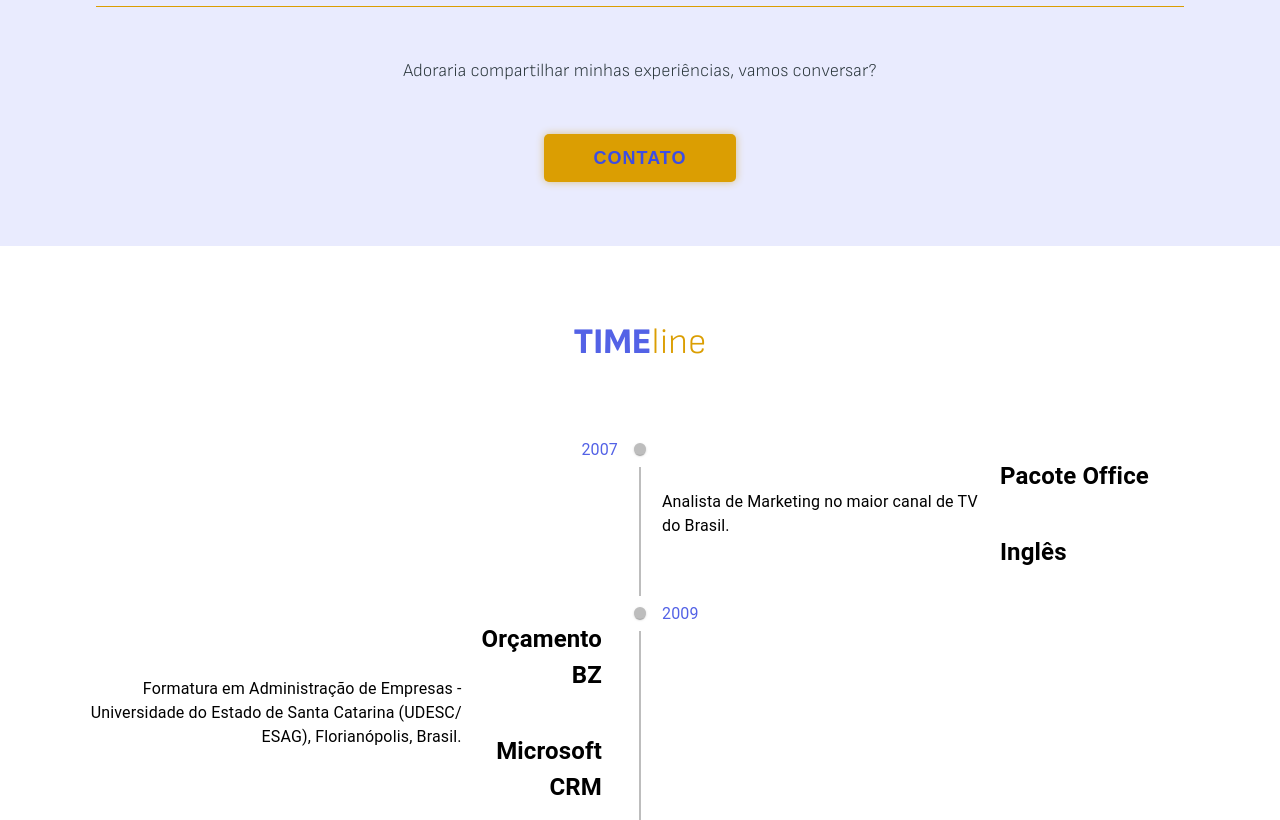
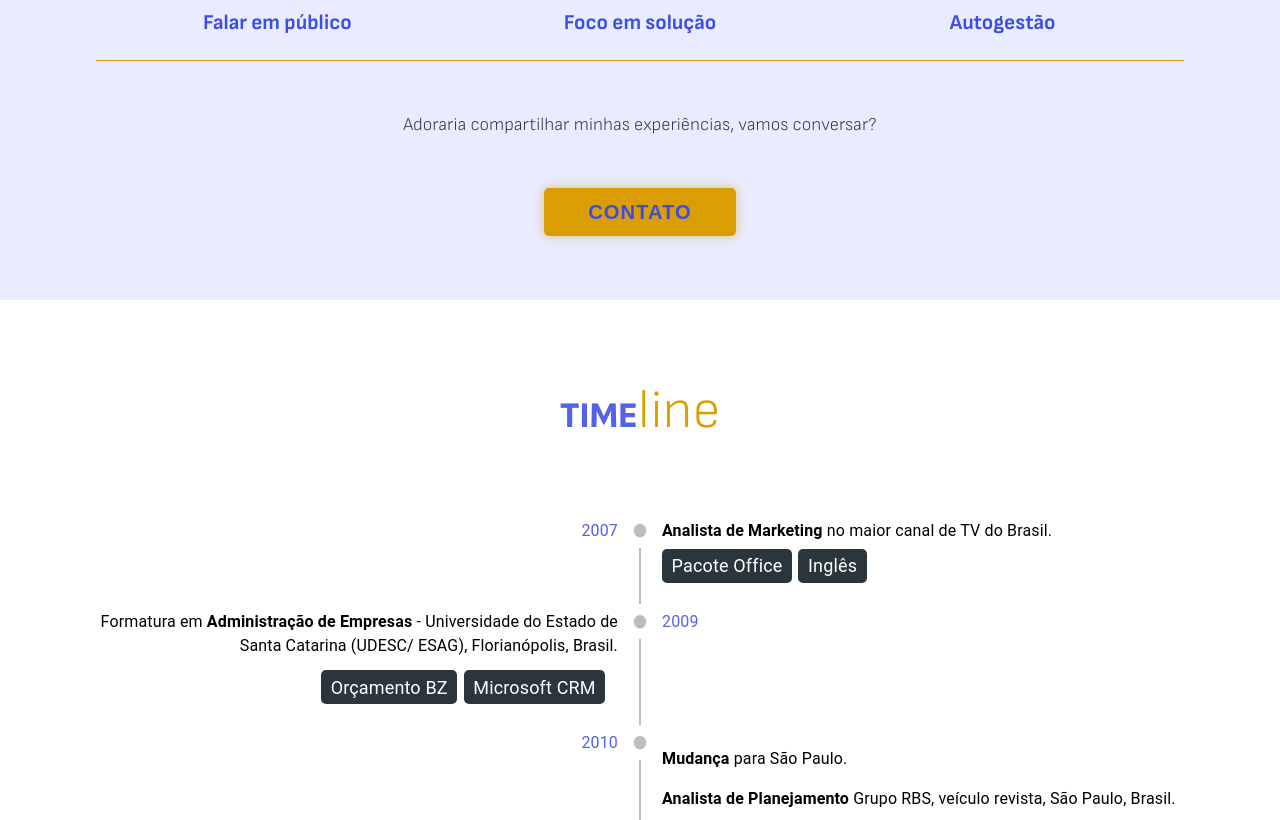
Before and after one commit to Juliana-CH/portfolio-v1, a React (Vite) app: page / in a window 1280 px wide. Shown: the part 1980-2800 px from the top of the page. Built offline with nearby package versions, Linux system fonts and the light colour scheme.

Commit message:
- Changing React version to accept MUI; - Adjusting styles at TimeLine; - Adjusting Menu margins; - Changing font-sizes from px to em.

```diff
--- a/package.json
+++ b/package.json
@@ -13,8 +13,9 @@
     "@emotion/styled": "^11.11.0",
     "@mui/lab": "^5.0.0-alpha.133",
     "@mui/styled-engine": "^5.13.2",
-    "react": "^18.2.0",
-    "react-dom": "^18.2.0",
+    "@mui/styles": "^5.13.2",
+    "react": "^17.0.2",
+    "react-dom": "^17.0.2",
     "sass": "^1.62.1"
   },
   "devDependencies": {
--- a/src/components/footer/footer.scss
+++ b/src/components/footer/footer.scss
@@ -45,9 +45,10 @@ input {
 }
 
 .footer-social {
-  font-size: var(--font-m);
+  font-size: var(--font-s);
   font-weight: 500;
   text-align: center;
+  padding-top: 1rem;
 
   & li{
     padding-right: 2rem;
--- a/src/components/menu/menu.scss
+++ b/src/components/menu/menu.scss
@@ -42,6 +42,7 @@
 
   .menu-content {
     display: flex;
+
   }
 
     .menu {
@@ -49,10 +50,15 @@
     width: 100vw;
     justify-content: center;
     text-transform: uppercase;
+    margin-left: 4rem;
 
       a {
         display: inline-block;
         color: var(--second-font-color);
+        padding-right: 3rem;
+        padding-top: .5rem;
+        text-decoration: none;
+        text-align: center;
 
         &:hover {
           box-shadow: inset 0px 4px 0px 0px var(--third-color); //Efeito do mouse no link do menu
--- a/src/main.jsx
+++ b/src/main.jsx
@@ -1,9 +1,11 @@
-import ReactDOM from "react-dom/client";
+import ReactDOM from "react-dom";
 import App from "./App/App";
 
 
-ReactDOM.createRoot(document.getElementById('root')).render(
+ReactDOM.render(<App />, document.getElementById('root')); //Suporta versão React 17.
 
-  <App />
+//ReactDOM.createRoot(document.getElementById('root')).render(
 
-);
+//  <App />
+
+//);
--- a/src/scss/_custom-properties.scss
+++ b/src/scss/_custom-properties.scss
@@ -13,12 +13,12 @@
 
     //Font-size
     --font: 'Sofia Sans';
-    --font-xs: 12px;
-    --font-s: 18px;
-    --font-m: 24px;
-    --font-l: 30px;
-    --font-xl: 36px;
-    --font-xxl: 54px;
+    --font-xs: .75em; // 12px - .75em
+    --font-s: 1.125em; // 18px - 1.125em
+    --font-m: 1.5em; // 24px - 1.5em
+    --font-l: 1.875em; // 30px - 1.875em
+    --font-xl: 2.25em; // 36px - 2.25em
+    --font-xxl: 3.375em; // 54px - 3.375em
 
     //Font-weight
     --bold: 500;
--- a/src/scss/_titles.scss
+++ b/src/scss/_titles.scss
@@ -10,10 +10,26 @@
     font-size: var(--font-xl);
 }
 
-.titles-second-word{
+.titles-second-word {
     color: var(--third-color);
     text-transform: lowercase;
     font-weight: 300;
     text-align: center;
-    font-size: var(--font-xl)
+    font-size: var(--font-m)
 }
+
+.titles-first-word-projects { //className único, em função da ordem das palavras.
+    color: var(--first-color);
+    text-transform: uppercase;
+    text-align: center;
+    font-weight: 800;
+    font-size: var(--font-m);
+}
+
+.titles-second-word-projects { //className único, em função da ordem das palavras.
+    color: var(--third-color);
+    text-transform: lowercase;
+    font-weight: 300;
+    text-align: center;
+    font-size: var(--font-l)
+}
--- a/src/views/projects/Projects.jsx
+++ b/src/views/projects/Projects.jsx
@@ -6,7 +6,7 @@ function Projects() {
         <section id="projects">
 
             <div className="title-container">
-                <h2 className="titles-second-word">Meus<span className="titles-first-word">Projetos</span></h2>
+                <h2 className="titles-second-word-projects">Meus<span className="titles-first-word-projects">Projetos</span></h2>
             </div>
 
             <div className="side-image-content">
--- a/src/views/timeline/TimeLine.jsx
+++ b/src/views/timeline/TimeLine.jsx
@@ -6,9 +6,18 @@ import TimelineConnector from '@mui/lab/TimelineConnector';
 import TimelineContent from '@mui/lab/TimelineContent';
 import TimelineDot from '@mui/lab/TimelineDot';
 import TimelineOppositeContent from '@mui/lab/TimelineOppositeContent';
+import { makeStyles } from '@mui/styles';
 import "./timeline.scss";
 
+const useStyles = makeStyles({
+    myCustomClass: {
+
+    },
+  });
+
 export default function OppositeContentTimeline() {
+    const classes = useStyles();
+
     return (
 
     <>
@@ -32,7 +41,7 @@ export default function OppositeContentTimeline() {
             <TimelineConnector />
           </TimelineSeparator>
           <TimelineContent className="timeline-item-text">
-            Analista de Marketing no maior canal de TV do Brasil.
+            <strong>Analista de Marketing</strong> no maior canal de TV do Brasil.
             <div className="timeline-skills">
                 <h2 className="timeline-skills-item">Pacote Office</h2>
                 <h2 className="timeline-skills-item">Inglês</h2>
@@ -52,10 +61,10 @@ export default function OppositeContentTimeline() {
             <TimelineConnector />
           </TimelineSeparator>
           <TimelineContent className="timeline-item-text">
-            Formatura em Administração de Empresas
+            Formatura em <strong>Administração de Empresas </strong>
             - Universidade do Estado de Santa Catarina (UDESC/ ESAG),
             Florianópolis, Brasil.
-            <div className="timeline-skills">
+            <div className="timeline-skills-opposite">
                 <h2 className="timeline-skills-item">Orçamento BZ</h2>
                 <h2 className="timeline-skills-item">Microsoft CRM</h2>
             </div>
@@ -74,8 +83,8 @@ export default function OppositeContentTimeline() {
             <TimelineConnector />
           </TimelineSeparator>
           <TimelineContent className="timeline-item-text">
-            <p>Mudança para São Paulo.</p>
-            <p>Analista de Planejamento Grupo RBS, veículo revista, São Paulo, Brasil.</p>
+            <p><strong>Mudança</strong> para São Paulo.</p>
+            <p><strong>Analista de Planejamento</strong> Grupo RBS, veículo revista, São Paulo, Brasil.</p>
             <div className="timeline-skills">
                 <h2 className="timeline-skills-item">Excel avançado</h2>
             </div>
@@ -94,11 +103,12 @@ export default function OppositeContentTimeline() {
             <TimelineConnector />
           </TimelineSeparator>
           <TimelineContent className="timeline-item-text">
-            <p>Pós-Graduada em Inteligência de Mercado - Fundação Instituto de Administração (FIA), São Paulo, Brasil.</p>
-            <p>Promovida à Coordenadora de Negócios no Grupo RBS. Retorno para Santa Catarina</p>
+            <p><strong>Pós-Graduada em Inteligência de Mercado</strong> - Fundação Instituto de Administração (FIA), São Paulo, Brasil.</p>
+            <p><strong>Promovida à Coordenadora de Negócios</strong> no Grupo RBS.</p>
             <p>Retorno para Santa Catarina.</p>
-            <div className="timeline-skills">
-                <h2 className="timeline-skills-item">KPI's</h2><h2 className="timeline-skills">Gestão de Pessoas</h2>
+            <div className="timeline-skills-opposite">
+                <h2 className="timeline-skills-item">KPI's</h2>
+                <h2 className="timeline-skills-item">Gestão de Pessoas</h2>
                 <h2 className="timeline-skills-item">Avaliação de Desempenho</h2>
             </div>
             </TimelineContent>
@@ -116,8 +126,8 @@ export default function OppositeContentTimeline() {
             <TimelineConnector />
           </TimelineSeparator>
           <TimelineContent className="timeline-item-text">
-            <p>Casamento com João.</p>
-            <p>Promovida à Executiva de Contas no maior canal de televisão do Brasil (TV Globo),
+            <p><strong>Casamento</strong> com João.</p>
+            <p><strong>Promovida à Executiva de Contas</strong> no maior canal de televisão do Brasil (TV Globo),
                 filial Santa Catarina, Brasil.</p>
             <div className="timeline-skills">
                 <h2 className="timeline-skills-item">Venda B2B</h2>
@@ -137,9 +147,9 @@ export default function OppositeContentTimeline() {
             <TimelineConnector />
           </TimelineSeparator>
           <TimelineContent className="timeline-item-text">
-            Pedi demissão e iniciei meu próprio negócio, Casa em Caixa,
+            Pedi demissão e iniciei meu <strong>próprio negócio</strong>, Casa em Caixa,
             um e-commerce de produtos para organização da casa.
-            <div className="timeline-skills">
+            <div className="timeline-skills-opposite">
                 <h2 className="timeline-skills-item">Venda B2C</h2>
                 <h2 className="timeline-skills-item">Compras</h2>
             </div>
@@ -159,7 +169,7 @@ export default function OppositeContentTimeline() {
           </TimelineSeparator>
           <TimelineContent className="timeline-item-text">
             <p>Apoio na abertura de uma agência de publicidade, mantendo meu negócio.</p>
-            <p>Nascimento da minha filha, Maria Antônia.</p>
+            <p><strong>Nascimento da minha filha</strong>, Maria Antônia.</p>
             <div className="timeline-skills">
                 <h2 className="timeline-skills-item">Plano de Negócios</h2>
             </div>
@@ -178,7 +188,7 @@ export default function OppositeContentTimeline() {
             <TimelineConnector />
           </TimelineSeparator>
           <TimelineContent className="timeline-item-text">
-            <p>Mergulhada na maternidade e compartilhando experiências em www.naosaogemeos.com.br</p>
+            <p>Mergulhada na <strong>maternidade</strong> e compartilhando nossas experiências em <a href= "naosaogemeos.com.br" target='blank'>Não São Gêmeos.</a></p>
             </TimelineContent>
         </TimelineItem>
 
@@ -213,7 +223,7 @@ export default function OppositeContentTimeline() {
             <TimelineConnector />
           </TimelineSeparator>
           <TimelineContent className="timeline-item-text">
-            <p>Nascimento do meu filho, Romeo.</p>
+            <p><strong>Nascimento do meu filho</strong>, Romeo.</p>
             <p>Encerramento do Casa em Caixa.</p>
             </TimelineContent>
         </TimelineItem>
@@ -247,12 +257,17 @@ export default function OppositeContentTimeline() {
             <TimelineConnector />
           </TimelineSeparator>
           <TimelineContent className="timeline-item-text">
-            <p>Mudança para Valencia, Espanha, adaptação da família à nova cultura.</p>
-            <p>Início Pós-Graduação em UX/UI e Desenvolvimento Front-End (ESAT), Espanha.</p>
-            <div className="timeline-skills">
-                <h2 className="timeline-skills-item">Espanhol</h2><h2 className="timeline-skills-item">HTML</h2>
-                <h2 className="timeline-skills-item">CSS/ SASS</h2><h2 className="timeline-skills-item">Figma</h2>
-                <h2 className="timeline-skills-item">GitHub</h2><h2 className="timeline-skills-item">JavaScript</h2>
+            <p><strong>Mudança</strong> para Valencia, <strong>Espanha</strong>, <strong>adaptação</strong> da família à nova cultura.</p>
+            <p>Início <strong>Pós-Graduação em UX/UI e Desenvolvimento Front-End</strong> (ESAT), Espanha.</p>
+            <div className="timeline-skills-opposite">
+                <div className="timeline-skills-item-2022">
+                    <h2 className="timeline-skills-item">Espanhol</h2>
+                    <h2 className="timeline-skills-item">Figma</h2>
+                    <h2 className="timeline-skills-item">CSS/ SASS</h2>
+                    <h2 className="timeline-skills-item">HTML</h2>
+                    <h2 className="timeline-skills-item">GitHub</h2>
+                    <h2 className="timeline-skills-item">JavaScript</h2>
+                </div>
             </div>
 
             </TimelineContent>
@@ -270,7 +285,7 @@ export default function OppositeContentTimeline() {
             <TimelineConnector />
           </TimelineSeparator>
           <TimelineContent className="timeline-item-text">
-            <p>Pós-Graduada em UX/UI e Desenvolvimento Front-End (ESAT), Espanha.</p>
+            <p><strong>Pós-Graduada em UX/UI e Desenvolvimento Front-End</strong> (ESAT), Espanha.</p>
             <p>Estágio em Front-End na startup AmFi.</p>
             <div className="timeline-skills">
                 <h2 className="timeline-skills-item">React</h2>
--- a/src/views/timeline/timeline.scss
+++ b/src/views/timeline/timeline.scss
@@ -6,26 +6,58 @@
     font-family: 'Sofia Sans';
 }
 
-  .timeline-year { //css-ymt5it-MuiTypography-root-MuiTimelineOppositeContent-root
-    font-weight: bold;
+  .timeline-year {
     font-size: var(--font-m);
     color: var(--first-color);
+    font-weight: 900;
+    font-family: 'Sofia Sans';
   }
 
-
-  .timeline-item-dot { //css-v6mo1y-MuiTimelineDot-root
+  .timeline-item-dot {
     color: var(--first-color);
   }
 
   .timeline-item-text {
+    display: inline-block;
+    align-items: center;
+    font-size: var(--font-xs);
+  }
+
+  .timeline-skills {
     display: flex;
-    align-items: center;
-    font-size: var(--font-s);
+    flex-wrap: wrap;
+    font-size: var(--font-xs);
+    margin-right: 1rem;
+    justify-content: flex-start;
+  }
+
+  .timeline-skills-opposite {
+    display: flex;
+    flex-wrap: wrap;
+    font-size: var(--font-xs);
+    margin-right: .4rem;
+    margin-top: .4rem;
+    justify-content: flex-end;
   }
 
   .timeline-skills-item {
-    display: inline-block;
-    font-weight: bold;
-    font-size: var(--font-m);
+    background-color: var(--first-font-color);
+    color: var(--fourth-color);
+    margin-right: .4rem;
+    margin-top: .4rem;
+    border: none;
+    border-radius: 5px;
+    padding: .2rem;
+    padding-left: .6rem;
+    padding-right: .6rem;
+    font-weight: 400;
+  }
+
+  .timeline-skills-item-2022 {
+    display: flex;
+    flex-wrap: wrap;
+    font-size: var(--font-xs);
     margin-right: 1rem;
+    width: 60%; /* width: para dividir em colunas */
+    justify-content: flex-end;
   }
```
Also changed, not shown: 1 other file (tests, documents, lock files or other folders).
